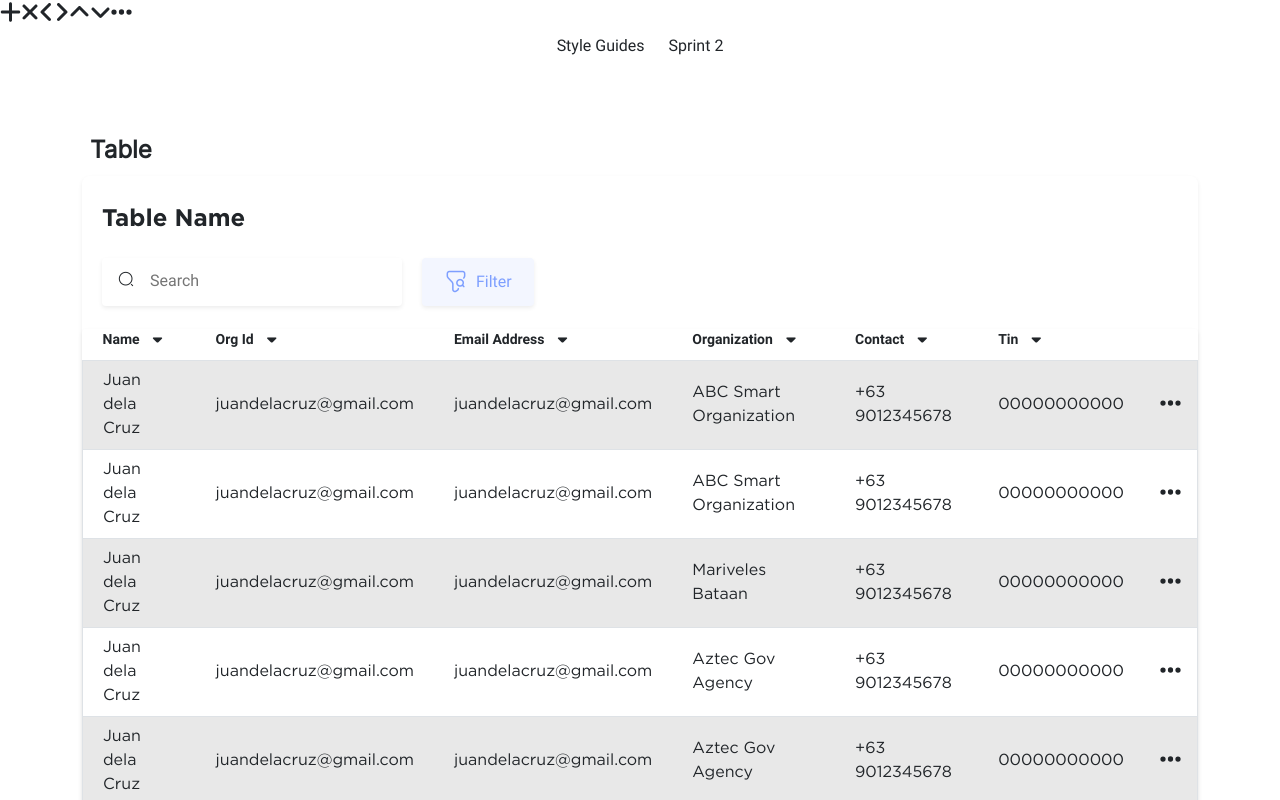
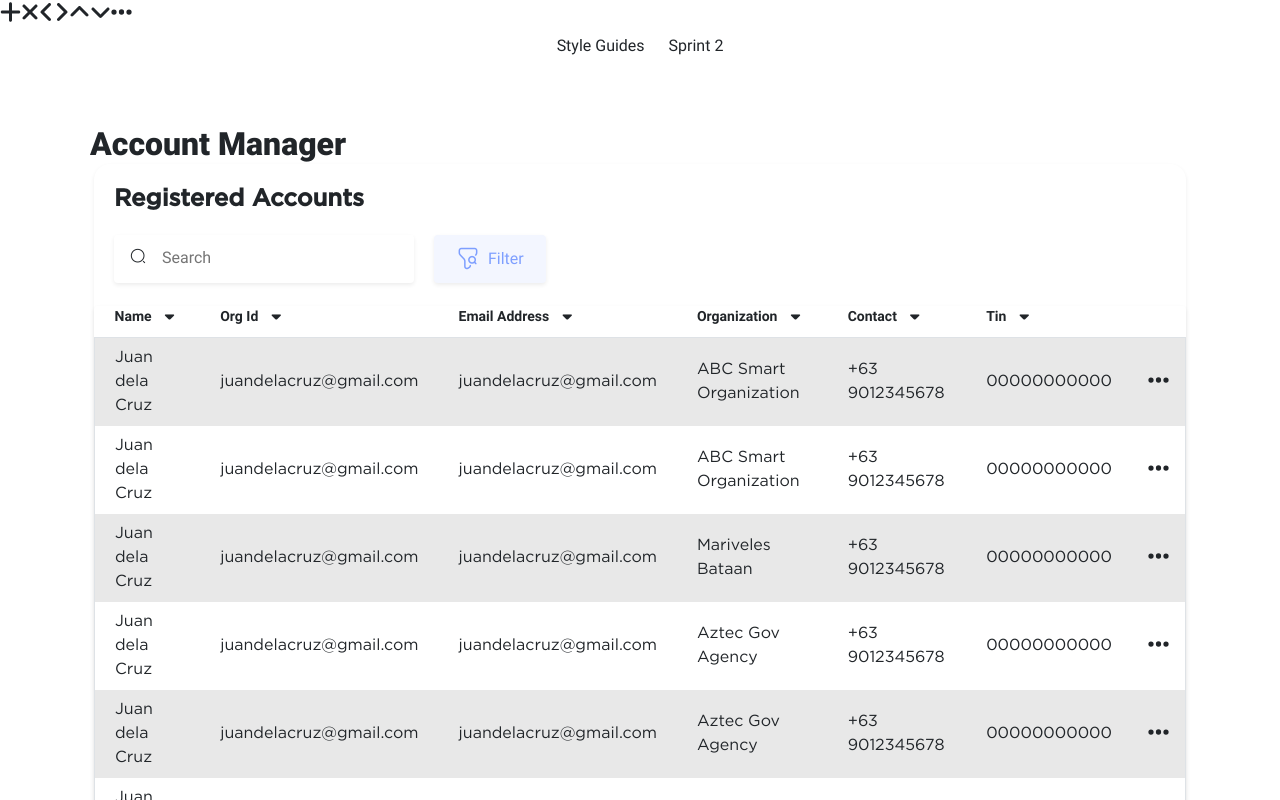
Before and after one commit to integratr-azamora/integratrGov-license-management, a Vue app: page /accmanager in a window 1280 px wide. Shown: the top 800 px of the page. Built offline with nearby package versions, Linux system fonts and the light colour scheme.

Commit message:
Account Manager for QA

```diff
--- a/src/assets/css/colors.css
+++ b/src/assets/css/colors.css
@@ -195,6 +195,9 @@
   .border-round-4px{
     border-radius: 4px;
   }
+  .border-round16px{
+    border-radius: 16px;
+  }
   /* border Colors */
 
 /* random */
--- a/src/assets/css/custom.css
+++ b/src/assets/css/custom.css
@@ -45,7 +45,7 @@ a{
     --bs-table-hover-color: var(--bs-body-color);
     --bs-table-hover-bg: rgba(0, 0, 0, 0.075);
     width: 100%;
-    margin-bottom: 1rem;
+    /* margin-bottom: 1rem; */
     color: var(--bs-table-color);
     vertical-align: top;
     border-color: var(--bs-table-border-color);
--- a/src/assets/css/marginsnpaddings.css
+++ b/src/assets/css/marginsnpaddings.css
@@ -81,8 +81,7 @@
     margin-left: var(--c-size-20px);
     margin-right: var(--c-size-20px);
   }
-  .my-20{
-
+  .my-20px{
     margin-top: var(--c-size-20px);
     margin-bottom: var(--c-size-20px);
   }
@@ -113,9 +112,7 @@
     margin-right: auto;
     margin-left: auto;
   }
-  .margin-none{
-    margin: none !important;
-}
+
 /* custom-margin  */
 /* custom-padding  */
 .p-20px{
@@ -179,9 +176,9 @@
   padding-right: 0.625rem !important;
   padding-left: 0.625rem !important;
 }
-.px-20px{
-  padding-right: 1.25rem !important;
-  padding-left: 1.25rem !important;
+.py-20px{
+  padding-top: 1.25rem !important;
+  padding-bottom: 1.25rem !important;
 }
 .px-10{
     padding-left: var(--c-size-10px) !important;
@@ -204,6 +201,29 @@
     padding-right: var(--c-size-20px);
     padding-left: var(--c-size-20px);
 }
+/* margin none  */
+.margin-none{
+  margin: none !important;
+}
+.margin-top-none{
+margin-top: none !important;
+}
+.margin-bottom-none{
+  margin-bottom: none !important;
+}
+.margin-start-none{
+  margin-left: none !important;
+}
+.margin-end-none{
+  margin-bottom: none !important;
+}
+
+.margin-y-none{
+  margin-top: 0px !important;
+  margin-bottom: 0px !important;
+}
+/* margin none  */
+
 
 /* padding none */
 .padding-none{
@@ -231,10 +251,7 @@ padding-bottom: 0px !important;
 }
 /* padding none  */
 /* margin none  */
-.margin-y-none{
-  margin-top: 0px !important;
-  margin-bottom: 0px !important;
-}
+
 /* margin none  */
 /* custom-padding  */
 
--- a/src/components/AccountManager.vue
+++ b/src/components/AccountManager.vue
@@ -1,29 +1,16 @@
 <template>
    <div class=" ">
-      <div class=" font-table-heading p-2 ">Table </div>
-      <div class="d-flex justify-content-center ">
-         <div class=" rounded-3 shadow-sm">
+      <div class=" heading1 p-2 ">Account Manager </div>
+      <div class="d-flex justify-content-center">
+         <div class=" rounded-3 container">
             <!-- row1  -->
-            <div class="bor-style-solid m-auto ">
-               <!-- table Header  -->
-               <!-- table Header Row1  -->
-               <div class="bor-style-solid ">
-                  <!-- table Header Row1 Column -->
-                  <div class="col d-flex flex-row px-20px">
-                     <!-- px box  -->
-                     <div class=" size-box-20"></div>
-                     <!-- px box  -->
-                  </div>
-                  <!-- table Header Row1 Column -->
-               </div>
-               <!-- table Header Row1  -->
-               <!-- table Header Row2  -->
-               <div class="bor-style-solid d-inline-flex">
-                  <p class="ps-20px font-tablename">Table Name</p>
+            <div class=" shadow-sm border-round16px py-20px">
+               <div class="d-inline-flex">
+                  <p class="ps-20px fontfamily-gotham-heading-2">Registered Accounts</p>
                </div>
                <!-- table Header Row2  -->
                <!-- table Header Row3  -->
-               <div class="bor-style-solid col d-flex flex-row px-20px">
+               <div class="col d-flex flex-row px-20px">
                   <!-- px box  -->
                   <div class=" size-box-20">
                   </div>
@@ -31,7 +18,7 @@
                </div>
                <!-- table Header Row3  -->
                <!-- table Header Row4  -->
-               <div class="bor-style-solid d-inline-flex  px-20px">
+               <div class="  px-20px">
                   <!-- table Header Row4 Col1 -->
                   <div class="d-flex flex-row">
                      <div class="shadow-sm  border-round-4px">
@@ -51,14 +38,14 @@
                </div>
                <!-- table Header Row4  -->
                <!-- table Header Row5  -->
-               <div class="bor-style-solid d-flex flex-row px-20px">
+               <div class="d-flex flex-row px-20px">
                   <!-- px box  -->
                   <div class=" size-box-20"></div>
                   <!-- px box  -->
                </div>
                <!-- table Body  -->
                <div class="table-responsive rounded-1 shadow-sm  table-borderless" >
-                  <table class="table  table-striped table-hover font-table-text overflow-scroll table-responsive" >
+                  <table class="table  table-striped table-hover font-table-text overflow-scroll table-responsive table-borderless" >
              <thead >
                 <tr >
                   <th class="text-start px-20px  pb-10px padding-top-none">
@@ -310,11 +297,9 @@
                 <!-- row10  -->
              </tbody>
           </table>
-                  <div class="mt-20px mb-20px">
-                     <span class=""></span>
-
-               <!-- table Footer Row9 Column -->
-               <div class="d-flex flex-row justify-content-end me-20px ms-20px font-table-pagination d-flex align-items-center ">
+               </div>
+               <!-- table Body  -->
+               <div class="d-flex flex-row justify-content-end mx-20px mt-20px font-table-pagination d-flex align-items-center ">
                   <!-- pagination  -->
                   <div class="d-flex  align-items-center">
                      <button class="button-pagination bg-none color-dimgray border-color-none"><fa class="font-size-20px  mt-1" icon="angle-left" /></button>
@@ -328,9 +313,6 @@
                   <!-- pagination  -->
                </div>
             </div>
-               </div>
-               <!-- table Body  -->
-            </div>
             <!-- row1  -->
          </div>
       </div>
```
